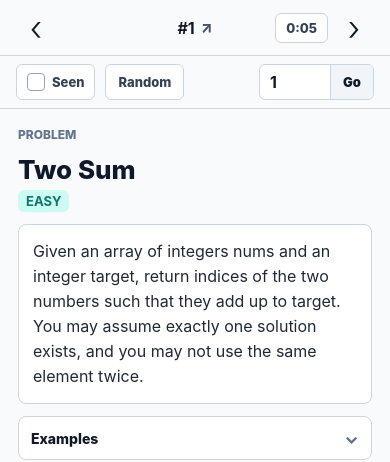
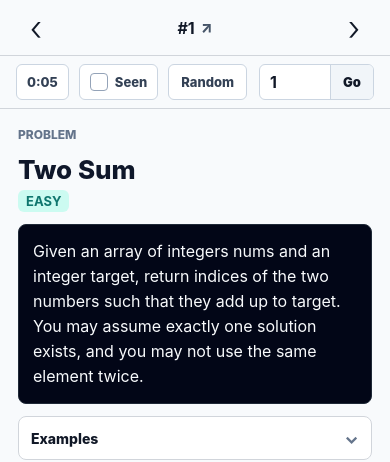
Before and after one commit to bpeck81/LeetFlash, a React Native app: screen /questions/1 in a window 390 px wide. Shown: the top 462 px of the page. Built offline with nearby package versions, Linux system fonts and the light colour scheme; no server answers; the database is empty.

Commit message:
finalize AI card caching and statement styling

```diff
--- a/src/LeetFlash.tsx
+++ b/src/LeetFlash.tsx
@@ -207,8 +207,18 @@ export function LeetFlash() {
     if (problems.length === 0) return;
 
     const clamped = Math.max(0, Math.min(nextIndex, problems.length - 1));
-    setIndex(clamped);
+    setActiveIndex(clamped);
     listRef.current?.scrollTo({ x: clamped * width, animated: true });
+  };
+
+  const setActiveIndex = (nextIndex: number) => {
+    const clamped = Math.max(0, Math.min(nextIndex, Math.max(problems.length - 1, 0)));
+    setIndex((current) => {
+      if (current === clamped) return current;
+      setPageStartedAt(Date.now());
+      setElapsedSeconds(0);
+      return clamped;
+    });
   };
 
   const goNext = () => {
@@ -244,7 +254,7 @@ export function LeetFlash() {
 
     setTimeout(() => {
       const nextIndex = problems.length;
-      setIndex(nextIndex);
+      setActiveIndex(nextIndex);
       listRef.current?.scrollTo({ x: nextIndex * width, animated: true });
     }, 50);
   };
@@ -367,10 +377,6 @@ export function LeetFlash() {
             </View>
           </Pressable>
 
-          <View style={styles.timerPill}>
-            <Text style={styles.timerText}>{formatElapsed(elapsedSeconds)}</Text>
-          </View>
-
           <Pressable
             accessibilityLabel="Next problem"
             style={({ pressed }) => [styles.iconButton, pressed && styles.pressed]}
@@ -381,6 +387,10 @@ export function LeetFlash() {
         </View>
 
         <View style={styles.controlsBar}>
+          <View style={styles.timerPill}>
+            <Text style={styles.timerText}>{formatElapsed(elapsedSeconds)}</Text>
+          </View>
+
           <Pressable
             accessibilityRole="checkbox"
             accessibilityState={{ checked: seen }}
@@ -461,13 +471,14 @@ export function LeetFlash() {
               scrollEventThrottle={16}
               onMomentumScrollEnd={(event) => {
                 const nextIndex = Math.round(event.nativeEvent.contentOffset.x / width);
-                setIndex(nextIndex);
+                setActiveIndex(nextIndex);
                 if (problems.length - nextIndex <= 4 && query.hasNextPage) {
                   void query.fetchNextPage();
                 }
               }}
               onScrollEndDrag={(event) => {
                 const nextIndex = Math.round(event.nativeEvent.contentOffset.x / width);
+                setActiveIndex(nextIndex);
                 listRef.current?.scrollTo({ x: nextIndex * width, animated: true });
               }}
             >
@@ -869,9 +880,7 @@ const styles = StyleSheet.create({
     borderRadius: 6
   },
   timerPill: {
-    position: "absolute",
-    right: 62,
-    height: 30,
+    height: 36,
     minWidth: 52,
     paddingHorizontal: 10,
     alignItems: "center",
@@ -1064,16 +1073,16 @@ const styles = StyleSheet.create({
     backgroundColor: "#fee2e2"
   },
   prompt: {
-    color: "#1f2937",
+    color: "#f8fafc",
     fontSize: 16,
     lineHeight: 25
   },
   statementBox: {
     padding: 14,
     borderWidth: 1,
-    borderColor: "#cbd5e1",
+    borderColor: "#1f2937",
     borderRadius: 8,
-    backgroundColor: "#ffffff"
+    backgroundColor: "#020617"
   },
   promptDetail: {
     color: "#334155",
```
Also changed, not shown: 1 other file (tests, documents, lock files or other folders).
